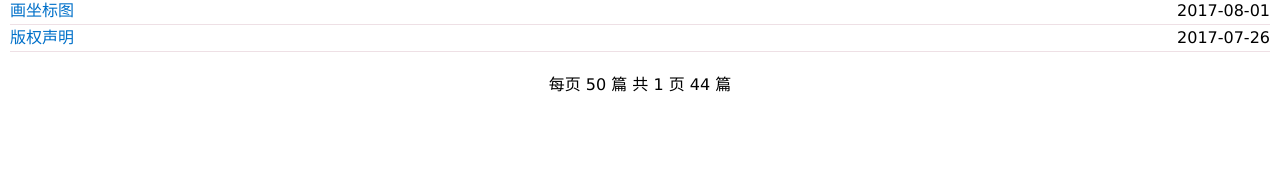
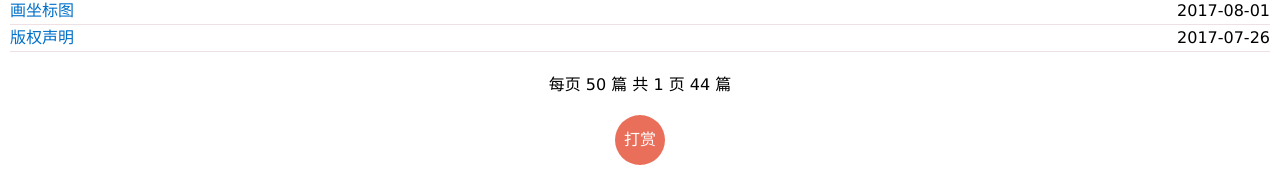
Before and after one commit to yinyongxian/yinyongxian.github.io, a Jekyll site: the page built from index.html, in a window 1280 px wide. Shown: the part 1264-1446 px from the top of the page. Built offline with Jekyll 4.4.1, drawn with Linux system fonts in a browser that asks for light colours; the list of posts is cut into pages by our own code; before the commit the page ends 1359 px from its top, so only the background shows below that.

Commit message:
打赏按钮

```diff
--- a/_layouts/default.html
+++ b/_layouts/default.html
@@ -57,6 +57,19 @@ $(function(){
 	background: url(/Media/images/top-bottom/bottom-hover.png);
 	background-size: contain;
 }
+
+.btn-pay{
+	display: inline-block;
+	width: 50px;
+	height: 50px;
+	color: #FFF;
+	background-color: #ea6f5a;
+	font-size: 16px;
+	border-radius: 50%;
+	text-align: center;
+	line-height: 50px;
+	margin: 20px;
+}
 </style>
 </head>
 <body>
@@ -72,5 +85,12 @@ $(function(){
 <div id="updown"><span class="up"></span><span class="down"></span></div>
 <br>
 <div class="body-content"> {{ content }} </div>
+
+<div style="text-align: center">
+	<a href="{{ site.baseurl }}/about/2017-07-29-pay.html" >
+		<div class="btn-pay">打赏</div>
+	</a>
+</div>
+
 </body>
 </html>
```
